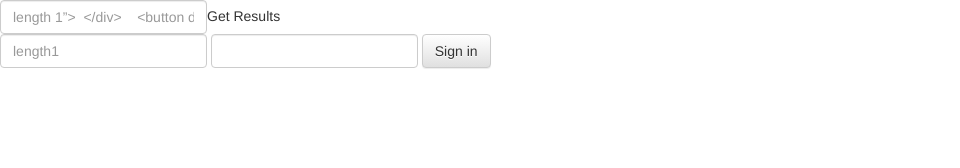
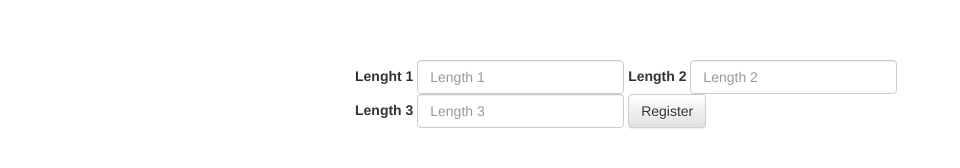
Before and after one commit to skaushik16/skaushik16.github.io, a plain HTML site: page index.html in a window 1280 px wide. Shown: the whole page, without its empty margins (0-960 px from the left). Drawn offline with Linux system fonts and the light colour scheme; files whose address does not match are found by name.

Commit message:
Update index.html

```diff
--- a/index.html
+++ b/index.html
@@ -14,33 +14,23 @@
 </head>
 
 <body>
-<form class="form-inline">
-  <div class="form-group">
-    <label class="sr-only" for=“length1”>Length 1</label>
-    <input type=“number” class="form-control" id="length1" placeholder="length 1”>
-  </div>
-
-
-  <button type="submit" class="btn btn-default">Get Results</button>
+<div class="container" style="max-width:600px;margin:60px auto;">
+<form class="form-inline" role="form">
+   <div class="form-group">
+      <label for="length1">Lenght 1</label>
+	  <input type="length1" class="form-control" id="length1" placeholder="Length 1">
+   </div>
+   <div class="form-group">
+      <label for="length2">Length 2</label>
+	  <input type="length2" class="form-control" id="length2" placeholder="Length 2">
+ </div>
+   <div class="form-group">
+      <label for="pwd">Length 3</label>
+	  <input type="length3" class="form-control" id="length3" placeholder="Length 3">
+   </div>
+   <button type="submit" class="btn btn-default">Register</button>
 </form>
-
-<form class="form-inline">
-  <div class="form-group">
-    <label class="sr-only" for=“length1”> length1 address</label>
-    <input type=“text” class="form-control" id="length1" placeholder="length1">
-  </div>
-  <div class="form-group">
-    <label class="sr-only" for=“length2”> length2 address</label>
-    <input type=“text” class="form-control" id="length2” placeholder="length2”>
-  </div>
-
-  <button type="submit" class="btn btn-default">Sign in</button>
-</form>
-
- <script>
-
-
- </script>
+</div>
 </body>
 
 
```
